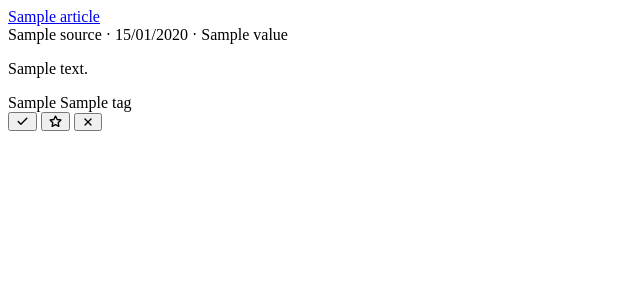
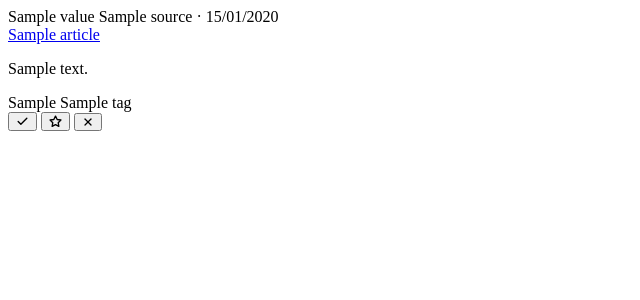
Before and after one commit to Riquart/Infopara, a FastAPI app: template app/templates/_article_card.html in a window 1280 px wide. Shown: the top 300 px of the page, without its empty margins (0-640 px from the left). Run offline with FastAPI, Linux system fonts and the light colour scheme; the template is opened without the code that fills it: most values are stand-ins (such as "Sample title", 1, 10 or a date in 2020).

Commit message:
feat: carte article redessinée + sidebar filtres repliable

```diff
--- a/app/templates/_article_card.html
+++ b/app/templates/_article_card.html
@@ -12,88 +12,91 @@
   'orthoptiste':        'Orthopt.',
   'pedicure-podologue': 'Podologue'
 } %}
-{% set cat_strip = {
-  'officiel': 'cat-strip-officiel',
-  'ordre':    'cat-strip-ordre',
-  'syndicat': 'cat-strip-syndicat',
-  'presse':   'cat-strip-presse',
-  'editeur':  'cat-strip-editeur'
+{% set cat_bg = {
+  'officiel': 'bg-red-500',
+  'ordre':    'bg-indigo-500',
+  'syndicat': 'bg-amber-500',
+  'presse':   'bg-sky-500',
+  'editeur':  'bg-emerald-500'
 } %}
-{% set cat_dot = {
-  'officiel': 'bg-red-400',
-  'ordre':    'bg-indigo-400',
-  'syndicat': 'bg-amber-400',
-  'presse':   'bg-sky-400',
-  'editeur':  'bg-emerald-400'
+{% set cat_label = {
+  'officiel': 'Officiel',
+  'ordre':    'Ordre',
+  'syndicat': 'Syndicat',
+  'presse':   'Presse',
+  'editeur':  'Éditeur'
 } %}
 
-{% set strip_class = cat_strip.get(article.source.category.value, 'cat-strip-default') %}
-{% set dot_class   = cat_dot.get(article.source.category.value, 'bg-slate-300') %}
+{% set cat_val    = article.source.category.value %}
+{% set badge_bg   = cat_bg.get(cat_val, 'bg-slate-400') %}
+{% set badge_text = cat_label.get(cat_val, cat_val) %}
 
 {% set pref      = prefs.get(article.id) if prefs is defined and prefs else none %}
 {% set is_read    = pref.is_read    if pref else false %}
 {% set is_starred = pref.is_starred if pref else false %}
 
 <div id="article-{{ article.id }}"
-     class="group relative bg-white rounded-xl border border-slate-200 shadow-sm mb-2.5
+     class="group relative bg-white rounded-xl border border-slate-200 shadow-sm mb-3
             hover:shadow-md hover:border-slate-300 transition-all duration-150
-            {{ strip_class }} {% if is_read %}article-read{% endif %}">
+            {% if is_read %}opacity-50{% endif %}">
 
-  <div class="flex items-stretch">
+  <div class="flex items-stretch gap-0">
+
+    <!-- Colour accent bar -->
+    <div class="w-1 rounded-l-xl shrink-0 {{ badge_bg }}"></div>
+
     <!-- Main content -->
-    <div class="flex-1 min-w-0 px-4 py-3.5">
+    <div class="flex-1 min-w-0 px-4 pt-3.5 pb-3">
 
-      <!-- Title row -->
-      <div class="flex items-start gap-2 mb-1">
+      <!-- Top row: source badge + date + star -->
+      <div class="flex items-center justify-between gap-2 mb-2">
+        <div class="flex items-center gap-2 min-w-0">
+          <span class="inline-flex items-center px-2 py-0.5 rounded-full text-[10px] font-bold uppercase tracking-wide text-white {{ badge_bg }} shrink-0">
+            {{ badge_text }}
+          </span>
+          <span class="text-xs font-semibold text-slate-600 truncate">{{ article.source.name }}</span>
+          {% if article.published_at %}
+            <span class="text-slate-300 shrink-0">·</span>
+            <span class="text-xs text-slate-400 shrink-0 tabular-nums">{{ article.published_at.strftime('%d/%m/%Y') }}</span>
+          {% endif %}
+        </div>
         {% if is_starred %}
-          <svg class="w-3.5 h-3.5 mt-0.5 shrink-0 text-amber-400 fill-amber-400" viewBox="0 0 24 24" stroke="none">
+          <svg class="w-4 h-4 shrink-0 text-amber-400 fill-amber-400" viewBox="0 0 24 24" stroke="none">
             <polygon points="12 2 15.09 8.26 22 9.27 17 14.14 18.18 21.02 12 17.77 5.82 21.02 7 14.14 2 9.27 8.91 8.26 12 2"/>
           </svg>
         {% endif %}
+      </div>
+
+      <!-- Title -->
       <a href="{{ article.url }}" target="_blank" rel="noopener"
-           class="font-semibold text-slate-900 hover:text-indigo-600 leading-snug line-clamp-2 text-sm transition-colors">
+         class="block font-bold text-slate-900 hover:text-indigo-600 leading-snug line-clamp-2 text-base mb-2 transition-colors">
         {{ article.title }}
       </a>
-      </div>
-
-      <!-- Meta: source · date · category -->
-      <div class="flex flex-wrap items-center gap-1.5 text-xs text-slate-500 mb-2">
-        <span class="font-semibold text-slate-700">{{ article.source.name }}</span>
-        {% if article.published_at %}
-          <span class="text-slate-300">·</span>
-          <span>{{ article.published_at.strftime('%d/%m/%Y') }}</span>
-        {% endif %}
-        <span class="text-slate-300">·</span>
-        <span class="inline-flex items-center gap-1">
-          <span class="w-1.5 h-1.5 rounded-full {{ dot_class }} shrink-0"></span>
-          <span class="text-slate-500 capitalize">{{ article.source.category.value }}</span>
-        </span>
-      </div>
 
       <!-- Summary -->
       {% if article.summary_raw %}
-        <p class="text-xs text-slate-500 line-clamp-2 leading-relaxed mb-2">{{ article.summary_raw }}</p>
+        <p class="text-xs text-slate-500 line-clamp-2 leading-relaxed mb-2.5">{{ article.summary_raw }}</p>
       {% endif %}
 
-      <!-- Badges: profession + thematic tags -->
+      <!-- Bottom row: badges + actions -->
+      <div class="flex items-center justify-between gap-2">
+
+        <!-- Profession + thematic badges -->
         <div class="flex flex-wrap gap-1">
           {% for p in article.profession_tags %}
-          <span class="inline-flex items-center px-1.5 py-0.5 rounded text-xs font-medium {{ prof_colors.get(p, 'bg-slate-100 text-slate-600 ring-1 ring-slate-200') }}">
+            <span class="inline-flex items-center px-2 py-0.5 rounded-full text-[11px] font-semibold {{ prof_colors.get(p, 'bg-slate-100 text-slate-600 ring-1 ring-slate-200') }}">
               {{ prof_labels.get(p, p) }}
             </span>
           {% endfor %}
           {% for t in article.tags %}
-          <span class="inline-flex items-center px-1.5 py-0.5 rounded text-xs font-medium bg-slate-100 text-slate-500 ring-1 ring-slate-200">
+            <span class="inline-flex items-center px-2 py-0.5 rounded-full text-[11px] font-medium bg-slate-100 text-slate-500 ring-1 ring-slate-200">
               {{ t }}
             </span>
           {% endfor %}
         </div>
 
-    </div>
-
-    <!-- Action buttons — visible on group-hover -->
-    <div class="flex flex-col justify-center gap-1 px-3 border-l border-slate-100
-                opacity-0 group-hover:opacity-100 transition-opacity duration-150 shrink-0">
+        <!-- Action buttons — always visible -->
+        <div class="flex items-center gap-1 shrink-0">
 
           <!-- Read / Unread -->
           <button
@@ -102,16 +105,10 @@
             hx-swap="outerHTML"
             title="{{ 'Marquer non-lu' if is_read else 'Marquer lu' }}"
             class="flex items-center justify-center w-7 h-7 rounded-lg border transition
-               {% if is_read %}border-slate-300 bg-slate-100 text-slate-500 hover:bg-white{% else %}border-slate-200 text-slate-400 hover:border-indigo-300 hover:text-indigo-600 hover:bg-indigo-50{% endif %}">
-        {% if is_read %}
-          <svg width="13" height="13" viewBox="0 0 24 24" fill="none" stroke="currentColor" stroke-width="2.5" stroke-linecap="round" stroke-linejoin="round">
-            <path d="M3 12h1m8-9v1m8 8h1M5.6 5.6l.7.7m12.1-.7-.7.7M9 16a5 5 0 1 1 6 0l-.5.5A3.5 3.5 0 0 0 12 19.5a3.5 3.5 0 0 0-2.5-2.9L9 16z"/>
-          </svg>
-        {% else %}
+                   {% if is_read %}border-indigo-300 bg-indigo-100 text-indigo-600{% else %}border-slate-200 text-slate-400 hover:border-indigo-300 hover:text-indigo-600 hover:bg-indigo-50{% endif %}">
             <svg width="13" height="13" viewBox="0 0 24 24" fill="none" stroke="currentColor" stroke-width="2.5" stroke-linecap="round" stroke-linejoin="round">
               <polyline points="20 6 9 17 4 12"/>
             </svg>
-        {% endif %}
           </button>
 
           <!-- Star / Unstar -->
@@ -121,7 +118,7 @@
             hx-swap="outerHTML"
             title="{{ 'Désépingler' if is_starred else 'Épingler' }}"
             class="flex items-center justify-center w-7 h-7 rounded-lg border transition
-               {% if is_starred %}border-amber-300 bg-amber-50 text-amber-500 hover:bg-white{% else %}border-slate-200 text-slate-400 hover:border-amber-300 hover:text-amber-500 hover:bg-amber-50{% endif %}">
+                   {% if is_starred %}border-amber-300 bg-amber-50 text-amber-500{% else %}border-slate-200 text-slate-400 hover:border-amber-300 hover:text-amber-500 hover:bg-amber-50{% endif %}">
             <svg width="13" height="13" viewBox="0 0 24 24" stroke="currentColor" stroke-width="2.5" stroke-linecap="round" stroke-linejoin="round"
                  fill="{{ 'currentColor' if is_starred else 'none' }}">
               <polygon points="12 2 15.09 8.26 22 9.27 17 14.14 18.18 21.02 12 17.77 5.82 21.02 7 14.14 2 9.27 8.91 8.26 12 2"/>
@@ -144,4 +141,7 @@
 
         </div>
       </div>
+
     </div>
+  </div>
+</div>
```
Also changed, not shown: app/templates/index.html (+28 -3 lines). Lines whose indentation alone changed are shown as unchanged.
